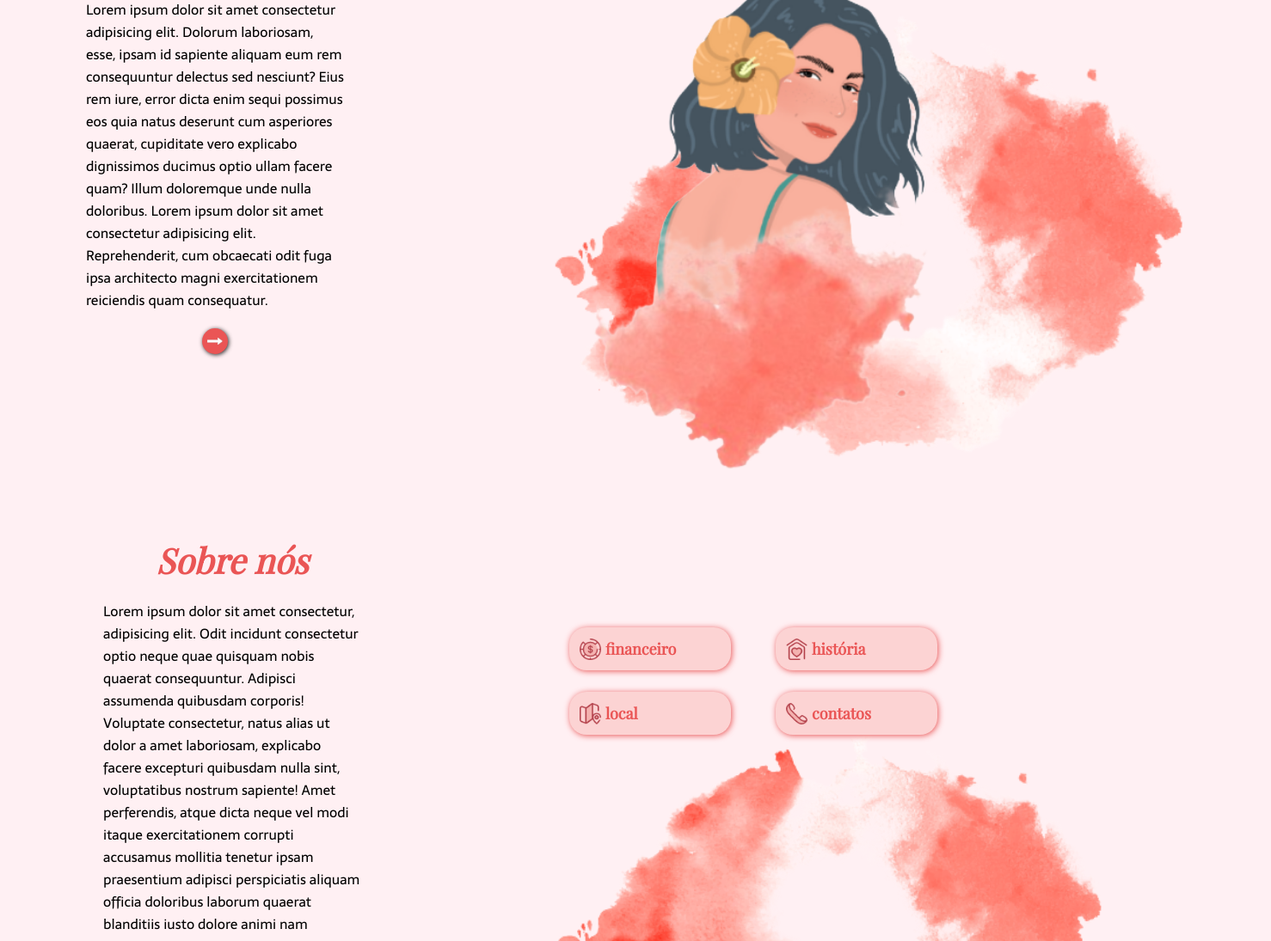
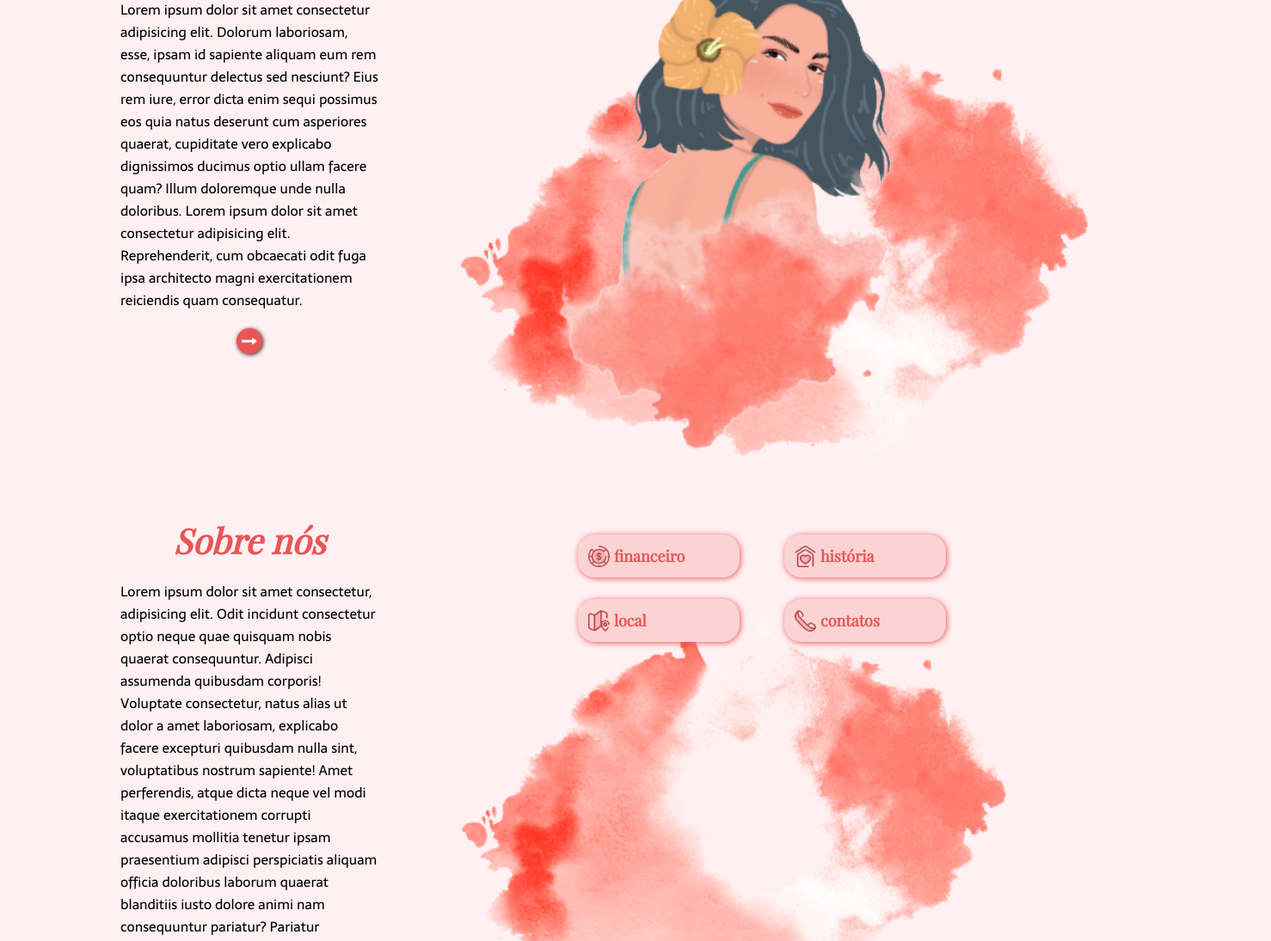
Before and after one commit to natmedeiros/HomePageFemme, a plain HTML site: page index.html in a window 1280 px wide. Shown: the part 465-1560 px from the top of the page at 86% size, 1478 px wide, since content can reach past the window. Drawn offline with nearby package versions, Linux system fonts and the light colour scheme; a web font is replaced by a local one.

Commit message:
Alterações de tamanho

```diff
--- a/style.css
+++ b/style.css
@@ -136,7 +136,7 @@ input::placeholder {
     display: block;
     height: 700px;
     position: absolute;
-    margin-left: 800px;
+    margin-left: 580px;
     margin-top: 60px;
 }
 
@@ -145,8 +145,7 @@ input::placeholder {
     display: block;
     position: relative;
     height: 600px;
-    margin-left: 120px;
-    margin-top: 100px;
+    margin-top: 77px;
 }
 
 
@@ -174,7 +173,6 @@ input::placeholder {
     align-items: center;
     width: 300px;
     margin: 40px;
-    margin-left: 95px;
 }
 
 .texto > .linha {
@@ -185,8 +183,8 @@ input::placeholder {
     display: block;
     height: 607px;
     position: absolute;
-    margin-left: 700px;
-    margin-top: 200px;
+    margin-left: 478px;
+    margin-top: 91px;
 }
 
 .container {
@@ -197,7 +195,7 @@ input::placeholder {
     grid-template-rows: 50px 50px;
     position: relative;
     gap: 25px 40px;
-    margin: 150px;
+    margin: 65px;
 }
 
 .container > .botao-2 {
@@ -290,7 +288,6 @@ input::placeholder {
     .conteudo-1 .fundo { display: none;}
     .conteudo-1 .mulher { display: none;}
     .conteudo-2 .fundo {display: none;}
-    .texto { margin-right: 80px;}
     .container {display: none;}
     .menuRodape {font-size: 10px; height: 40px;}
     .rodape .flores {display: none;}
```
